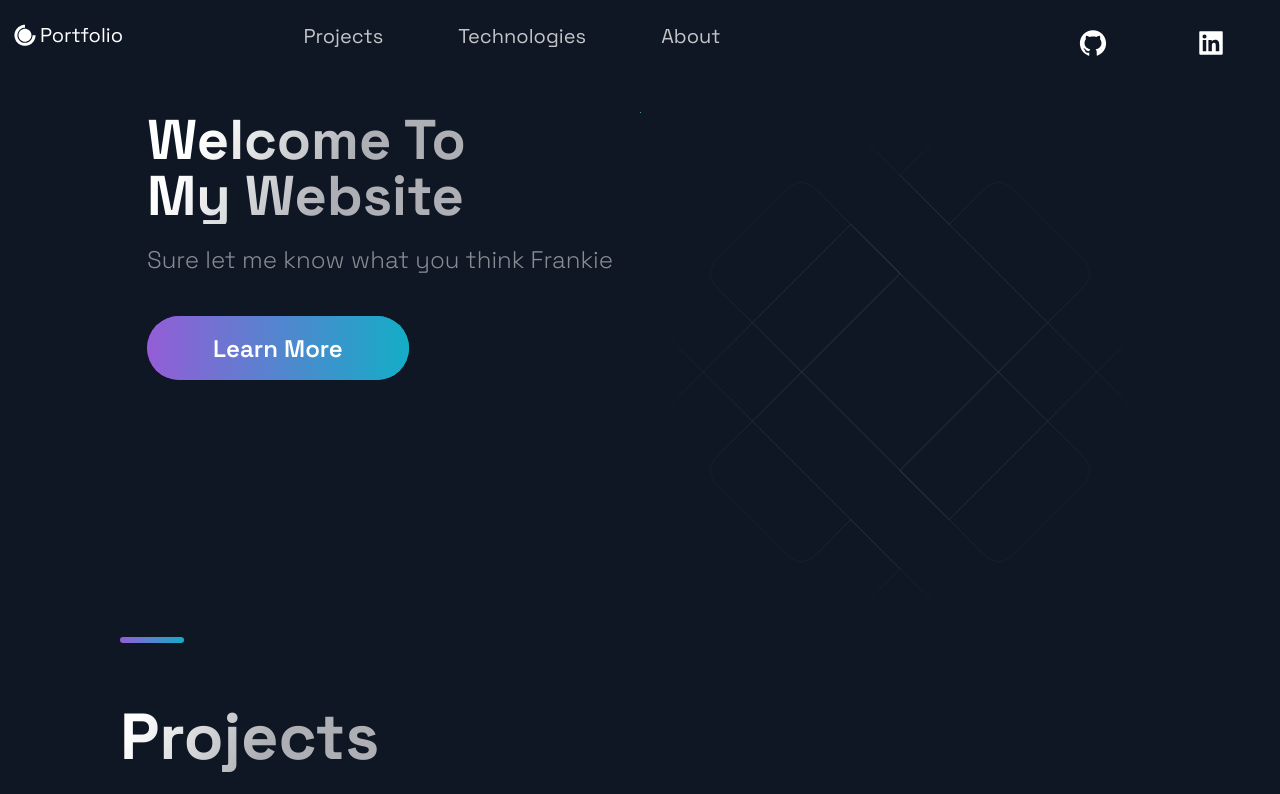
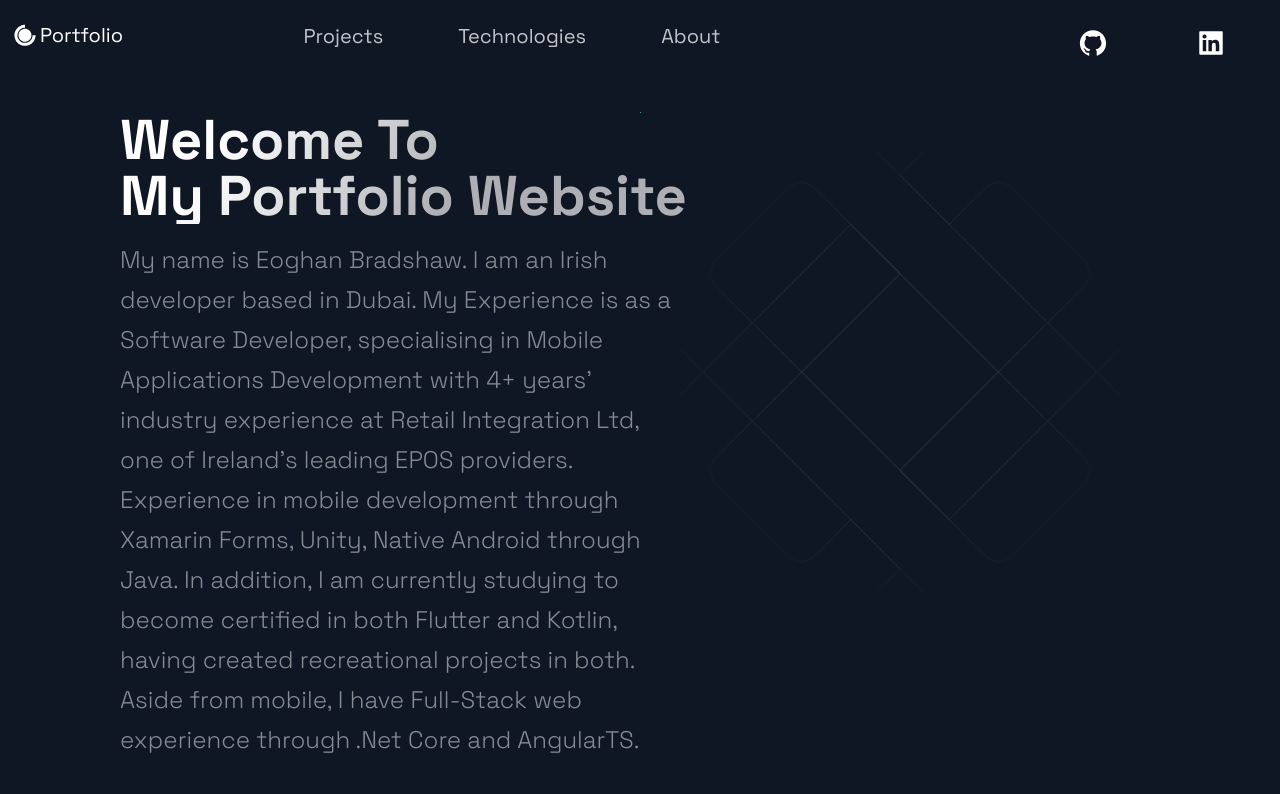
Before and after one commit to bradshaw10/ReactJSPortfolio, a Next.js app: page / in a window 1280 px wide. Shown: the top 794 px of the page. Built offline with nearby package versions, Linux system fonts and the light colour scheme.

Commit message:
Update Hero.js

```diff
--- a/src/components/Hero/Hero.js
+++ b/src/components/Hero/Hero.js
@@ -9,12 +9,12 @@ const Hero = (props) => (
     <LeftSection>
       <SectionTitle>
         Welcome To <br />
-        My Website
+        My Portfolio Website
       </SectionTitle>
       <SectionText>
-        Sure let me know what you think Frankie
+        My name is Eoghan Bradshaw. I am an Irish developer based in Dubai. My Experience is as a Software Developer, specialising in Mobile Applications Development with 4+ years’ industry experience at Retail Integration Ltd, one of Ireland’s leading EPOS providers. Experience in mobile development through Xamarin Forms, Unity, Native Android through Java. In addition, I am currently studying to become certified in both Flutter and Kotlin, having created recreational projects in both. Aside from mobile, I have Full-Stack web experience through .Net Core and AngularTS.
       </SectionText>
-      <Button onClick={() => window.location = "https://google.com"}> Learn More</Button>
+      <Button onClick={() => window.location = "https://docs.google.com/document/d/1wrOXIRyu-5wTEbQWuDxjK_57yANkpxPbyzPYsr_ajV4/edit?usp=sharing"}> View my CV</Button>
     </LeftSection>
   </Section>
 );
```
